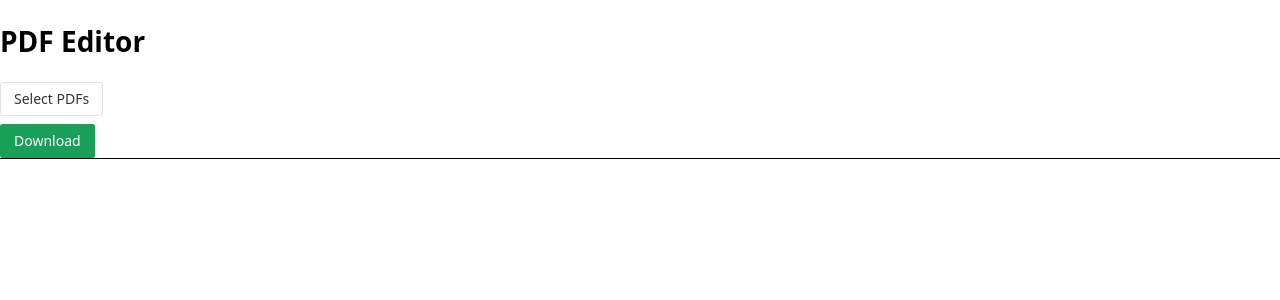
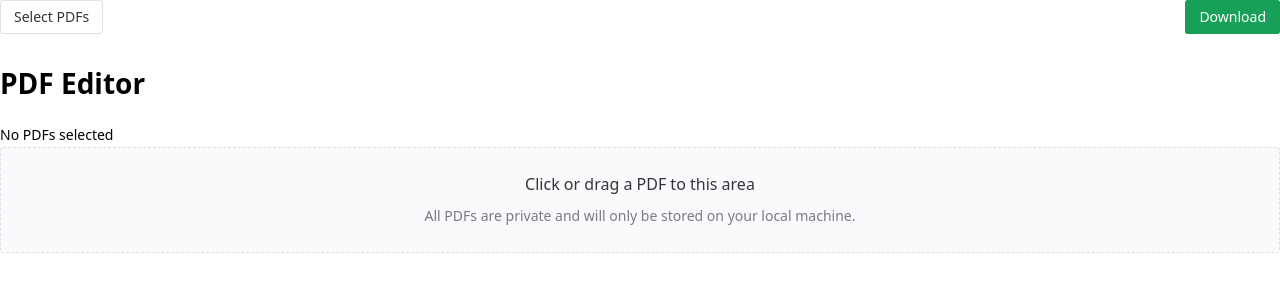
Before and after one commit to stefnotch/pdf-editor, a Vue app: page / in a window 1280 px wide. Shown: the top 300 px of the page. Built offline with nearby package versions, Linux system fonts and the light colour scheme.

Commit message:
Add message when no PDFs are selected

```diff
--- a/components.d.ts
+++ b/components.d.ts
@@ -8,7 +8,10 @@ export {}
 declare module '@vue/runtime-core' {
   export interface GlobalComponents {
     NButton: typeof import('naive-ui')['NButton']
+    NP: typeof import('naive-ui')['NP']
+    NText: typeof import('naive-ui')['NText']
     NUpload: typeof import('naive-ui')['NUpload']
+    NUploadDragger: typeof import('naive-ui')['NUploadDragger']
     PdfEditor: typeof import('./src/components/PdfEditor.vue')['default']
     PdfPage: typeof import('./src/components/PdfPage.vue')['default']
     TheFileUploadOverlay: typeof import('./src/components/TheFileUploadOverlay.vue')['default']
--- a/src/components/PdfEditor.vue
+++ b/src/components/PdfEditor.vue
@@ -1,6 +1,7 @@
 <script setup lang="ts">
 import { useDocumentSessionStore, type Page } from "@/stores/document-sessions";
 import { useElementSize } from "@vueuse/core";
+import type { UploadFileInfo } from "naive-ui";
 import PdfPage from "./PdfPage.vue";
 
 const documentSessionStore = useDocumentSessionStore();
@@ -28,7 +29,9 @@ interface RenderedPageRow {
   pages: Page[];
 }
 
-const maximumPagesPerRow = computed(() => Math.floor(pagesViewSize.width.value / pageBounds.value.x));
+const maximumPagesPerRow = computed(() =>
+  Math.floor(pagesViewSize.width.value / pageBounds.value.x)
+);
 
 // TODO: Why does this lead to a browser hang if I change it to a computed, and then edit the pageBounds?
 const renderedDocuments = ref<RenderedDocument[]>([]);
@@ -69,12 +72,50 @@ const documentHeaderHeight = ref(20);
  */
 
 // TODO: When resizing/zooming, make sure that the *same* pages remain visible.
+
+function fileUploaded(data: { fileList: UploadFileInfo[] }) {
+  documentSessionStore.addFiles(
+    data.fileList.flatMap((f) => (f.file ? [f.file] : []))
+  );
+}
 </script>
 <template>
-  <div ref="pagesViewElement" class="h-full overflow-y-scroll">
-    <div v-for="(document, index) in renderedDocuments" :key="index" class="pdf-document">
-      <div :style="{ height: documentHeaderHeight + 'px' }">{{ document.name }}</div>
-      <div v-for="(row, index) in document.rows" :key="index" class="pdf-page-row">
+  <div v-if="renderedDocuments.length === 0">
+    <h1>PDF Editor</h1>
+    <span>No PDFs selected</span>
+
+    <n-upload
+      :default-upload="false"
+      accept="application/pdf"
+      :file-list="[]"
+      multiple
+      directory-dnd
+      @change="fileUploaded"
+    >
+      <n-upload-dragger>
+        <n-text style="font-size: 16px">
+          Click or drag a PDF to this area
+        </n-text>
+        <n-p depth="3" style="margin: 8px 0 0 0">
+          All PDFs are private and will only be stored on your local machine.
+        </n-p>
+      </n-upload-dragger>
+    </n-upload>
+  </div>
+  <div v-else ref="pagesViewElement" class="h-full overflow-y-scroll">
+    <div
+      v-for="(document, index) in renderedDocuments"
+      :key="index"
+      class="pdf-document"
+    >
+      <div :style="{ height: documentHeaderHeight + 'px' }">
+        {{ document.name }}
+      </div>
+      <div
+        v-for="(row, index) in document.rows"
+        :key="index"
+        class="pdf-page-row"
+      >
         <div v-for="(page, index) in row.pages" :key="index" class="pdf-page">
           <PdfPage :page="page" :bounds="pageBounds"></PdfPage>
         </div>
--- a/src/components/TheNavBar.vue
+++ b/src/components/TheNavBar.vue
@@ -14,8 +14,7 @@ function fileUploaded(data: { fileList: UploadFileInfo[] }) {
 </script>
 
 <template>
-  <div class="nav-bar">
-    <h1>PDF Editor</h1>
+  <div class="border-b-1 flex flex-row">
     <n-upload
       :default-upload="false"
       accept="application/pdf"
@@ -33,8 +32,3 @@ function fileUploaded(data: { fileList: UploadFileInfo[] }) {
     </n-button>
   </div>
 </template>
-<style scoped>
-.nav-bar {
-  border-bottom: 1px solid black;
-}
-</style>
```
